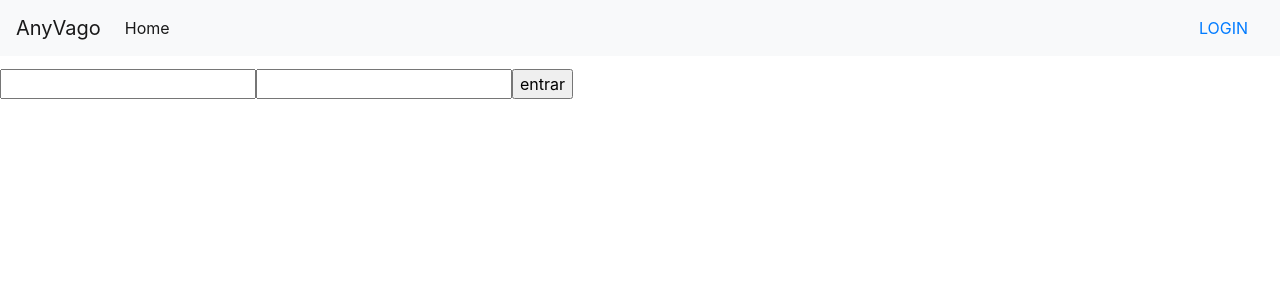
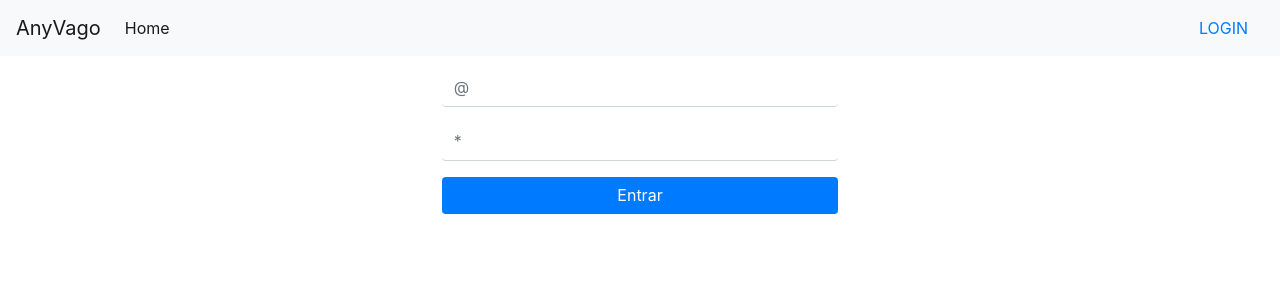
Before and after one commit to IKokiri/FFA-FINAL, an Angular app: page /login in a window 1280 px wide. Shown: the top 300 px of the page. Built offline with nearby package versions, Linux system fonts and the light colour scheme.

Commit message:
tela de login

```diff
--- a/src/app/components/local/local.component.html
+++ b/src/app/components/local/local.component.html
@@ -6,7 +6,7 @@
                  {{cidade}}
             </p>
           <button class="btn btn-light">
-              <img class="but" src="../../../assets/img/kick.png" alt="Card image cap">
+              <img class="but" (click)="enviar()" src="../../../assets/img/kick.png" alt="Card image cap">
           </button>
         </div>
       </div>
--- a/src/app/components/local/local.component.ts
+++ b/src/app/components/local/local.component.ts
@@ -12,6 +12,18 @@ export class LocalComponent implements OnInit {
   @Input() cidade;
   @Input() imagem;
 
+
+  somGo(){
+    let audio = new Audio();
+    audio.src = "../../../assets/sons/animais/dogo.mp3";
+    audio.load();
+    audio.play();
+  }
+
+  enviar(){
+    this.somGo();
+  }
+
   ngOnInit(): void {
   }
 
--- a/src/app/components/login/login.component.css
+++ b/src/app/components/login/login.component.css
@@ -0,0 +1,10 @@
+input {
+    border-top: 0 !important;
+    border-left: 0 !important;
+    border-right: 0 !important;
+}
+
+input:focus, select:focus {
+    box-shadow: 4px 4px 4px 0 !important;;
+    outline: 0 !important;
+}
--- a/src/app/components/login/login.component.html
+++ b/src/app/components/login/login.component.html
@@ -1,5 +1,19 @@
-<div>
-    <input type="text" name="" id="">
-    <input type="password" name="" id="">
-    <input type="button" value="entrar">
-</div>
+<form class="col-md-4 offset-4">
+    <div class="form-row">
+        <div class="col form-group">
+            <input class="form-control" type="email" name="email" id="email" placeholder="@" autocomplete="off">
+        </div>
+    </div>
+
+    <div class="form-row">
+        <div class="col form-group">
+            <input class="form-control" type="password" name="password" id="password" placeholder="*" autocomplete="off">
+        </div>
+    </div>
+
+    <div class="form-row">
+        <div class="col form-group">
+            <input class="btn btn-primary btn-block" type="button" value="Entrar">
+        </div>
+    </div>
+</form>
```
Also changed, not shown: 1 other file (tests, documents, lock files or other folders).
